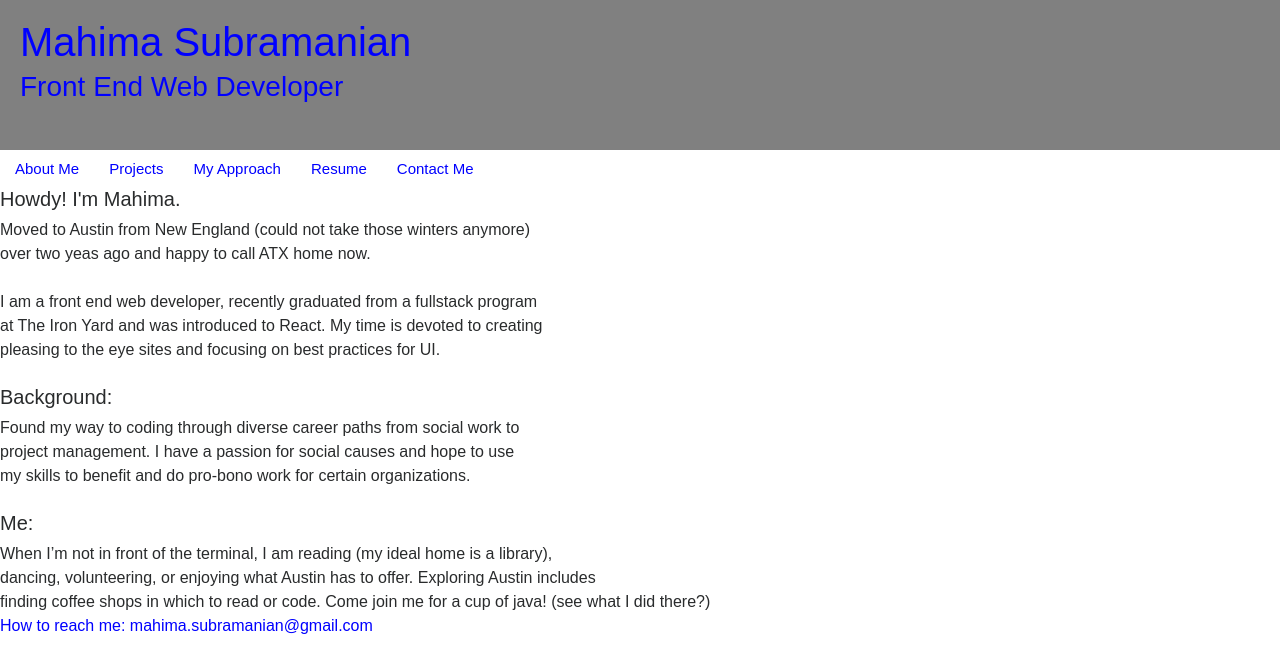
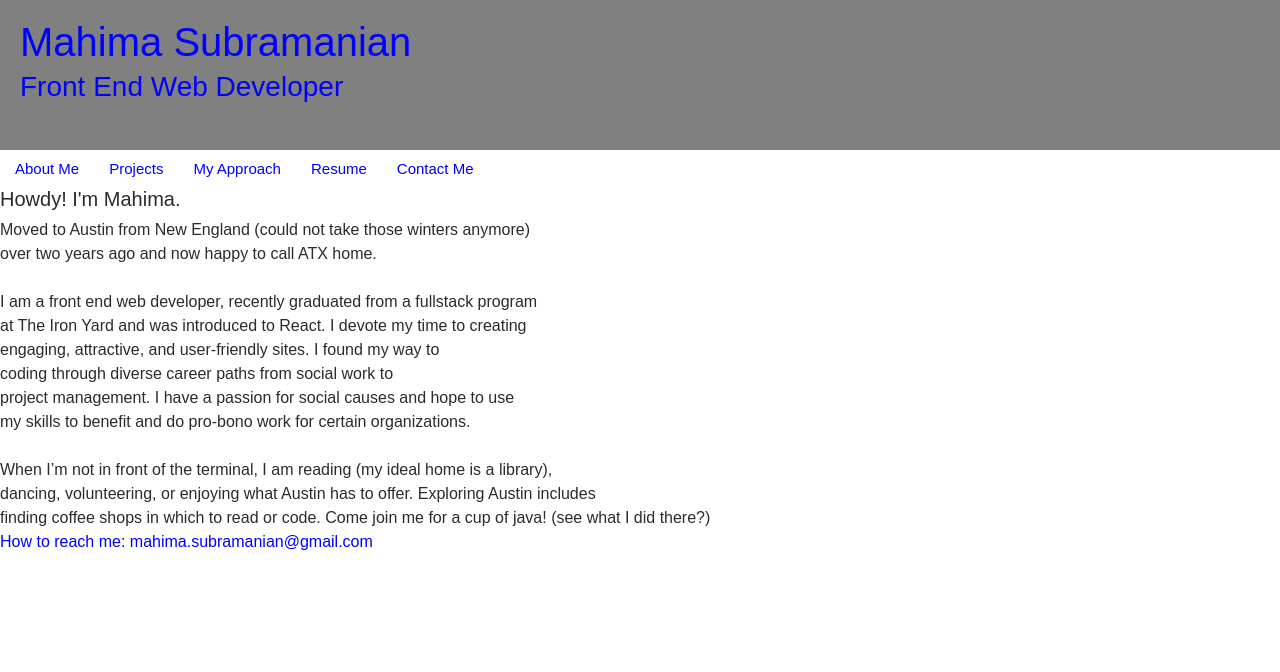
Before and after one commit to Smahima/smahima.github.io, a React (Create React App) app: page / in a window 1280 px wide. Shown: the top 672 px of the page. Built offline with nearby package versions, Linux system fonts and the light colour scheme.

Commit message:
corrected typos in bio and made edits to content

```diff
--- a/src/components/App.js
+++ b/src/components/App.js
@@ -11,18 +11,15 @@ export default class App extends Component {
 
           <h5>{"Howdy! I'm Mahima."}</h5>
           <p>Moved to Austin from New England (could not take those winters anymore)</p>
-          <p>over two yeas ago and happy to call ATX home now.</p><br></br>
+          <p>over two years ago and now happy to call ATX home.</p><br></br>
 
           <p>I am a front end web developer, recently graduated from a fullstack program</p>
-          <p>at The Iron Yard and was introduced to React. My time is devoted to creating</p>
-          <p>pleasing to the eye sites and focusing on best practices for UI.</p><br></br>
-
-          <h5>Background:</h5>
-          <p>Found my way to coding through diverse career paths from social work to</p>
+          <p>at The Iron Yard and was introduced to React. I devote my time to creating</p>
+          <p>engaging, attractive, and user-friendly sites. I found my way to</p>
+          <p> coding through diverse career paths from social work to</p>
           <p>project management. I have a passion for social causes and hope to use</p>
           <p>my skills to benefit and do pro-bono work for certain organizations.</p><br></br>
 
-          <h5>Me:</h5>
           <p>When I’m not in front of the terminal, I am reading (my ideal home is a library),</p>
           <p>dancing, volunteering, or enjoying what Austin has to offer. Exploring Austin includes</p>
           <p>finding coffee shops in which to read or code. Come join me for a cup of java! (see what I did there?)</p>
--- a/src/index.js
+++ b/src/index.js
@@ -7,7 +7,7 @@ import {BrowserRouter, Route, Switch} from 'react-router-dom';
 import App from './components/App';
 import BaseLayout from './components/BaseLayout';
 import Contact from './components/Contact';
-import Project from './components/Project';
+import Projects from './components/Projects';
 import Process from './components/Process';
 import Resume from './components/Resume';
 
@@ -17,7 +17,7 @@ ReactDOM.render(
   <BaseLayout>
     <Switch>
       <Route exact path="/" component={App} />
-      <Route path="/project" component={Project} />
+      <Route path="/projects" component={Projects} />
       <Route path="/process" component={Process}/>
       <Route path="/resume" component={Resume}/>
       <Route path="/contact" component={Contact}/>
```
